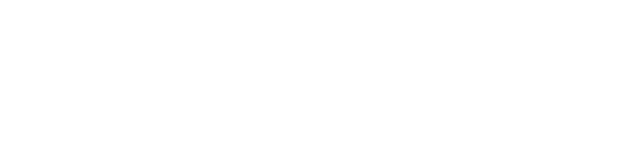
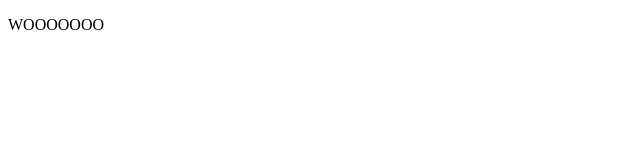
Before and after one commit to AaronHylands/New_Thing, a plain HTML site: page index.html in a window 1280 px wide. Shown: the whole page, without its empty margins (0-640 px from the left). Drawn offline with Linux system fonts and the light colour scheme.

Commit message:
new thing

```diff
--- a/index.html
+++ b/index.html
@@ -3,5 +3,6 @@
 	<head>
 	</head>
 	<body>
+		<p>WOOOOOOO</p>
 	</body>
 </html>
```
